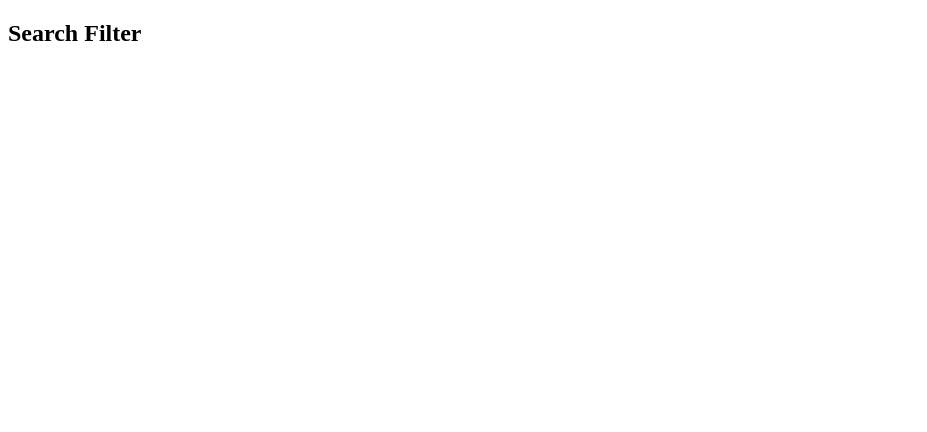
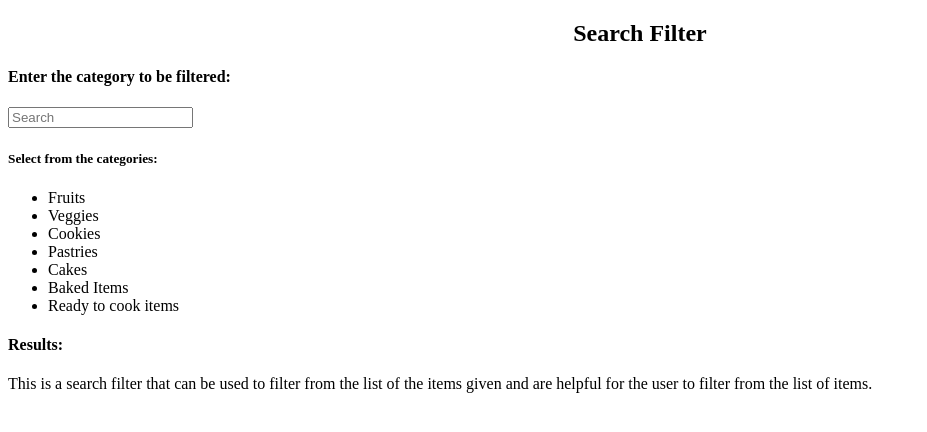
Before and after one commit to Shreyascr5/searchfilter, a plain HTML site: page index.html in a window 1280 px wide. Shown: the whole page, without its empty margins (0-927 px from the left). Drawn offline with Linux system fonts and the light colour scheme.

Commit message:
added the sections

```diff
--- a/index.html
+++ b/index.html
@@ -4,10 +4,37 @@
     <meta charset="UTF-8">
     <meta name="viewport" content="width=device-width, initial-scale=1.0">
     <title>Document</title>
+    <link rel="stylesheet" href="style.css">
 </head>
 <body>
     <nav>
         <h1>Search Filter </h1>
     </nav>
+    <div class="container">
+           <div class="userIp">
+            <h4>Enter the category to be filtered:</h4>
+            <input type="text" placeholder="Search" id="textAreaIp">
+           </div>
+           <div class="categoryDisp">
+            <h5>Select from the categories:</h5>
+            <ul>
+                <li>Fruits</li>
+                <li>Veggies</li>
+                <li>Cookies</li>
+                <li>Pastries</li>
+                <li>Cakes</li>
+                <li>Baked Items</li>
+                <li>Ready to cook items</li>
+            </ul>
+           </div>
+           <div class="searchOp">
+            <h4>Results:</h4>
+            <span id="OpRes"></span>
+           </div>
+           <footer>
+            <p>This is a search filter that can be used to filter from the list of the items given and are helpful for the user to filter from the list of items.</p>
+           </footer>
+
+    </div>
 </body>
 </html>
--- /dev/null
+++ b/style.css
@@ -0,0 +1,3 @@
+nav{
+    text-align: center;
+}
```
